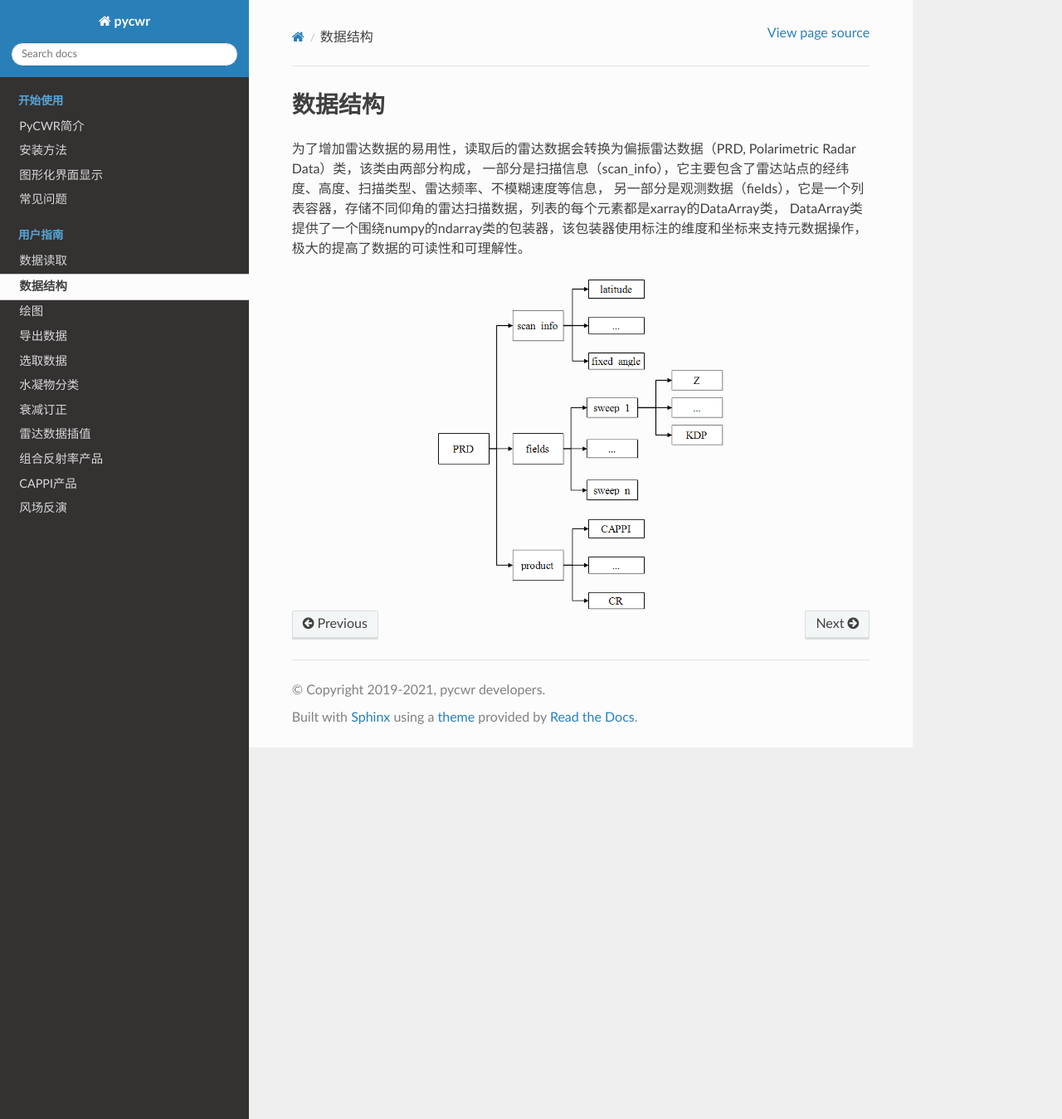
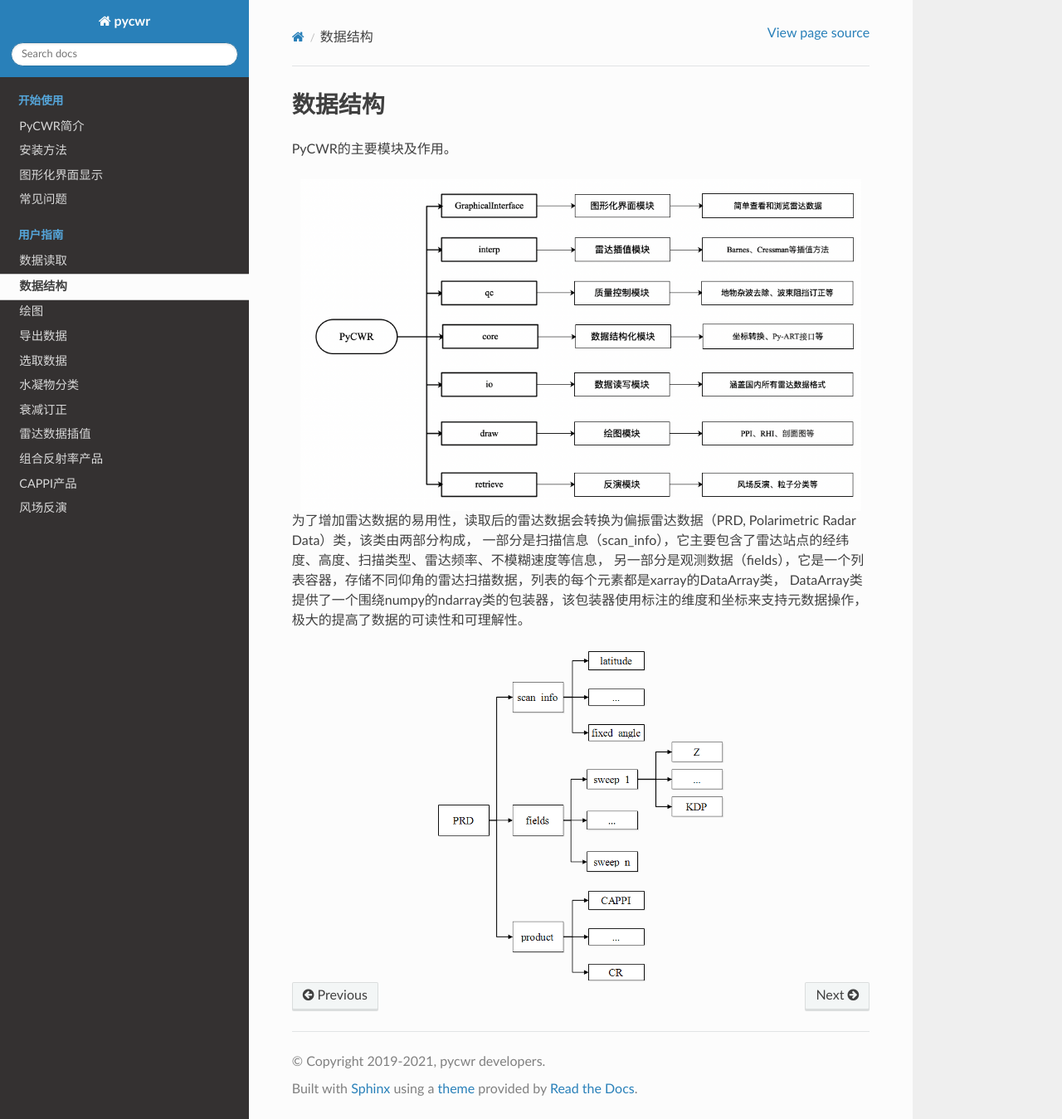
Before and after one commit to YvZheng/pycwr-docs, a Sphinx documentation site: the page built from source/data_structure.rst, in a window 1280 px wide and 1349 px high. Shown: the whole window at 83% size. Built offline with Sphinx 7.4.7 and the Read the Docs theme 2.0.0, drawn with Linux system fonts in a browser that asks for light colours.

Commit message:
docs2 of data struct

```diff
--- a/source/data_structure.rst
+++ b/source/data_structure.rst
@@ -1,5 +1,12 @@
 数据结构
 ==========
+
+PyCWR的主要模块及作用。
+
+.. image:: _static/pycwr_module.png
+    :height: 400px
+    :align: center
+    :alt: reStructuredText, the markup syntax
 
 为了增加雷达数据的易用性，读取后的雷达数据会转换为偏振雷达数据（PRD, Polarimetric Radar Data）类，该类由两部分构成，
 一部分是扫描信息（scan_info），它主要包含了雷达站点的经纬度、高度、扫描类型、雷达频率、不模糊速度等信息，
```
